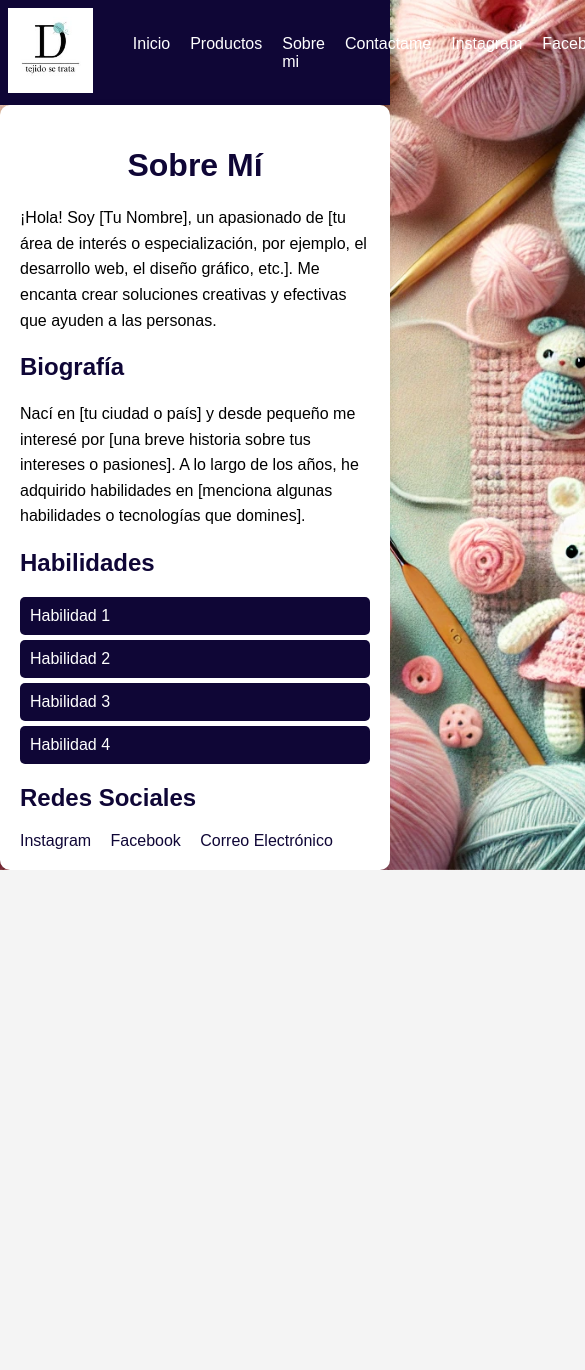
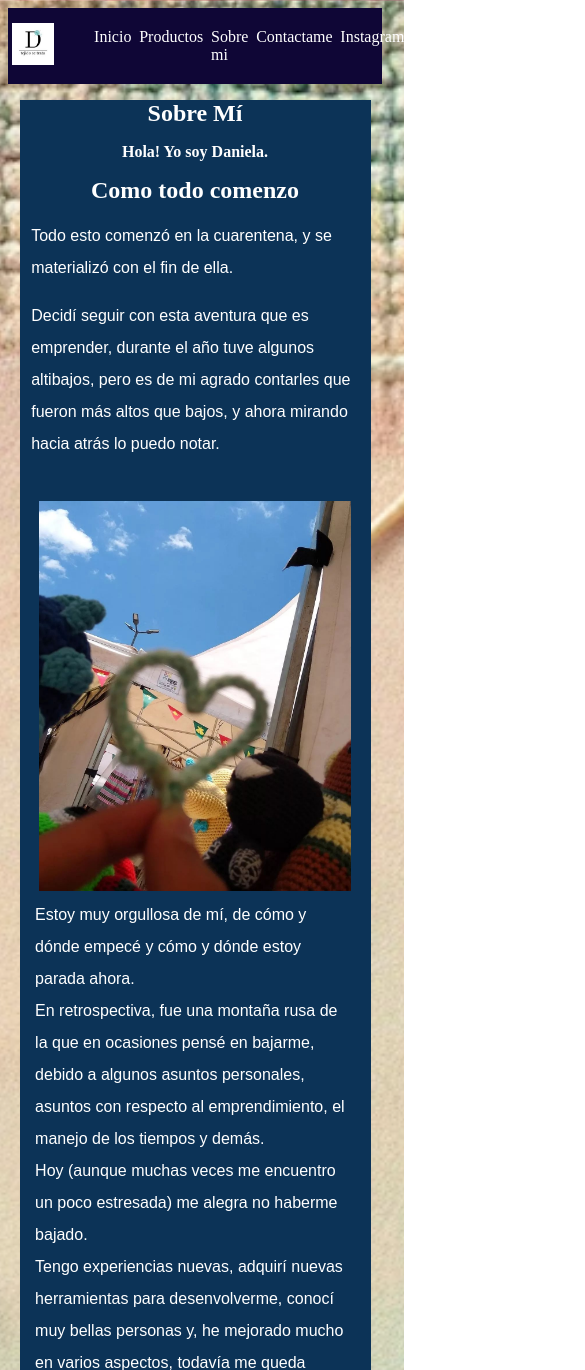
Before and after one commit to LaiunMiguel/Pagina-Web-Dtejidosetrata, a plain HTML site: page enlaces/sobreMi.html in a window 390 px wide. Shown: the top 1370 px of the page, 585 px wide, since content can reach past the window. Before the commit the page ends 870 px from the top, so only its background shows below. Drawn offline with Linux system fonts and the light colour scheme.

Commit message:
Grandes Avances

```diff
--- a/css/base.css
+++ b/css/base.css
@@ -12,13 +12,13 @@ body {
     display: flex;
     align-items: center;
     background-color: #0f0636;
-    padding: 1vh ;
+    padding: 1vh;
   }
 
   .nav-links {
       list-style: none;
       display: flex;
-      gap: 20px;
+      gap: 2vw;
   }
 
   .nav-links a {
@@ -27,12 +27,32 @@ body {
   }
 
   .logo{
-    width: auto; /* Cambia esto a un tamaño adecuado */
-    height: auto; /* Permite que la altura se ajuste proporcionalmente */
-    text-align: center;
+    width: fit-content;
+    height: fit-content;
   }
 
   .logo-img {
     width: auto; /* O cualquier valor que necesites */
-    height: 10vh; /* Mantiene la proporción */
+    height: 15vh; /* Mantiene la proporción */
   }
+
+@media (max-width: 800px) {
+
+  .navbar {
+    display: flex;
+    align-items: center;
+    background-color: #0f0636;
+    padding: 1vw ;
+  }
+
+  .nav-links {
+      list-style: none;
+      display: flex;
+  }
+
+  .logo-img {
+    width: auto; /* O cualquier valor que necesites */
+    height: 5vh; /* Mantiene la proporción */
+  }
+
+}
--- a/css/prod.css
+++ b/css/prod.css
@@ -1,13 +1,13 @@
   h1 {
     font-family: 'Poppins', sans-serif;
     text-align: center;
-    font-size: clamp(2rem, 4vw, 2.10rem);
+    font-size: clamp(1.50rem, 2vw, 2rem);
     color: #ffffff;
   }
 
   p {
     font-family: 'Poppins', sans-serif;
-    font-size: clamp(1rem, 2vw, 1.25rem);
+    font-size: clamp(1rem, 1vw, 1.25rem);
     line-height: 1;
     color: #ffffff;
     text-align: center;
@@ -23,7 +23,7 @@
     display: grid;
     grid-template-columns: auto 1fr;
     width: 90vw;
-    height: 85vh;
+    height: 78vh;
     margin-top: 3vh;
     margin-left: 5vw;
     gap: 1vw;
@@ -33,7 +33,7 @@
   .fotoZoom {
 
     width: fit-content;
-    height: 85vh;
+    height: 78vh;
     text-align: center;
     background-color: rgb(19, 18, 114);
 
@@ -52,10 +52,10 @@
 
   .miniContenedor {
 
-    display: flex;
-    flex-direction: column;
+    display: grid;
+    grid-column: auto, 1fr;
     width: 100%;
-    height: 85vh;
+    height: 78vh;
     gap: 1vh;
  }
 
@@ -66,8 +66,8 @@
     background-color: rgb(19, 18, 114);
     display: flex;
     flex-direction: column;
-    width: 55vw;
-    height: auto;
+    width: 100%;
+    height: 100%;
   }
 
   .titulo {
@@ -93,8 +93,8 @@
     background-color: rgb(19, 18, 114);
     border: 5px solid rgb(19, 18, 114);
     display: flex;
-    width: 55vw;
-    height: auto;
+    width: 100%;
+    height: 55%;
     position: relative; /* Necesario para que los botones se posicionen respecto a este contenedor */
     overflow: hidden; /* Esconde el desbordamiento de las imágenes */
 }
@@ -154,7 +154,7 @@
 
 
  /* Ajuste para dispositivos celulares */
- @media (max-width: 900px) {
+ @media (max-width: 800px) {
 
   h1 {
     font-family: 'Poppins', sans-serif;
@@ -170,60 +170,67 @@
     text-align: center;
   }
 
-
   .contenedor {
-    display: grid;
-    grid-template-columns: 50vw 45vw;
-    width: 95vw;
-    height: 85vh;
-    margin-top: 15vh;
-    margin-left: 1vw;
-    gap: 1vw;
+    display: flex;
+    flex-direction: column;
+    width: 75vw;
+    position: relative;
+    height: auto; /* Ajustar la altura en móviles */
+    gap: 0px;
+    margin-left: auto;
+    margin-right: auto;
     }
 
     .fotoZoom {
-      width: 100%;
       height: fit-content;
-      background-color: rgba(255, 255, 255, 0);
+      height: fit-content;
+      background-color: #00000000;
     }
 
     .imagen {
-      box-sizing: border-box;
-      border: 5px inset #854008;
       width: 100%;
       height: auto;
-      max-width: 100%;
     }
 
     .miniContenedor {
       display: flex;
       flex-direction: column;
+      gap: 0.5vh;
       width: 100%;
-    height: 85vh;
+      height: 100%
+   }
 
+    .detalles{
+      order: 2;
+      width: 100%;
+      height: fit-content;
+    }
+
+    .galeria {
+      order: 1;
+      width: 100%;
+      height: 10vh;
+  }
+
+    .imagenesCont {
+      display: flex;
+      gap: 1vw; /* Espaciado entre imágenes */
+  }
+
+  .miniImagen {
+      min-width: 25%;
+      height: auto;
+      object-fit: cover;
+      border: 1px solid #ddd;
+      background-color: white;
+  }
+
+  .miniImagen:hover {
+      object-fit: cover;
+      border: 1px solid #000000;
+      background-color: white;
   }
 
 
-  .detalles{
 
-    border-radius: 8px;
-    box-sizing: border-box;
-    background-color: rgb(19, 18, 114);
-    display: flex;
-    flex-direction: column;
-    width: 100%;
-    height: auto;
 }
-
-  .galeria {
-    box-sizing: border-box;
-    border-radius: 8px;
-    background-color: rgb(19, 18, 114);
-    border: 5px solid rgb(19, 18, 114);
-    display: flex;
-    width: 100%;
-    height: auto;
-    position: relative; /* Necesario para que los botones se posicionen respecto a este contenedor */
-    overflow: hidden; /* Esconde el desbordamiento de las imágenes */
-}
-}
--- /dev/null
+++ b/css/sobreMi.css
@@ -0,0 +1,101 @@
+.body{
+    font-family: 'Poppins', sans-serif;
+}
+
+.container {
+    width: 80vw;
+    height:100%;
+    background-color: #0c3357;
+    margin-left: auto;
+    margin-right: auto;
+}
+h1 {
+    text-align: center;
+    font-size: clamp(1.50rem, 2vw, 2rem);
+    color: #ffffff;
+}
+h2 {
+    text-align: center;
+    font-size: clamp(1rem, 1vw, 1.25rem);
+    color: #ffffff;
+}
+p {
+    font-family: 'Poppins', sans-serif;
+    font-size: clamp(1rem, 1vw, 1.25rem);
+    line-height: 2;
+    color: #ffffff;
+    margin-left: 1vw;
+}
+
+.divConImagenYTexto{
+    display: grid;
+    grid-template-columns: auto 1fr;
+    gap: 1vw;
+}
+
+.texto p{
+    margin: 0; /* Elimina el margen entre los párrafos */
+    padding: 0; /* Elimina el relleno */
+    margin-left: 1vw;
+    margin-right: 2vw;
+}
+
+.imagenDiv{
+    margin-top: 3vh;
+    margin-left: 1vw;
+    background-color: rgba(255, 0, 0, 0);
+    width: fit-content;
+    height: fit-content;
+}
+
+.imagen{
+    width: auto;
+    height: 70vh;
+}
+
+@media (max-width: 800px) {
+
+
+
+    p {
+        line-height: 2;
+        color: #ffffff;
+        margin-left: 3vw;
+        margin-right: 3vw;
+    }
+
+    .container {
+        width: 90vw;
+        height:100%;
+        background-color: #0c3357;
+        margin-left: auto;
+        margin-right: auto;
+    }
+
+
+    .divConImagenYTexto{
+        display: flex ;
+        flex-direction: column;
+        gap: 1vw;
+
+    }
+
+    .texto{
+        margin-left: 3vw;
+        margin-right: 3vw;
+    }
+
+    .imagenDiv{
+        margin-left:auto;
+        margin-right:auto;
+        background-color: rgba(255, 0, 0, 0);
+        width: fit-content;
+        height: fit-content;
+    }
+
+    .imagen{
+        width: 80vw;
+        height: auto;
+    }
+
+}
--- a/enlaces/contacto.html
+++ b/enlaces/contacto.html
@@ -2,19 +2,20 @@
 <html lang="es">
 <head>
   <meta charset="UTF-8">
-  <meta name="viewport" content="width=device-width, initial-scale=1.0">
+  <meta name="viewport" content="width=device-width, initial-scale=0.7">
+  <link rel="stylesheet" href="../css/contacto.css">
   <link rel="stylesheet" href="../css/base.css">
   <title>Contactame</title>
   <script defer src="../js/navbar.js"></script>
 </head>
 
 <body>
- <section id="contacto">
+ <section id="contacto" class="section">
     <h2>Contacto</h2>
     <p>Para consultas, puedes enviarme un correo a: <a href="mailto:tucorreo@example.com">tucorreo@example.com</a></p>
     <p>Sígueme en redes sociales:</p>
     <ul>
-      <li><a href="https://www.instagram.com/tuusuario" target="_blank">Instagram</a></li>
+      <li><a href="https://www.instagram.com/dtejidosetrata/?hl=es-es" target="_blank">Instagram</a></li>
       <li><a href="https://www.facebook.com/tuusuario" target="_blank">Facebook</a></li>
     </ul>
   </section>
--- a/enlaces/sobreMi.html
+++ b/enlaces/sobreMi.html
@@ -2,53 +2,10 @@
 <html lang="es">
 <head>
     <meta charset="UTF-8">
-    <meta name="viewport" content="width=device-width, initial-scale=1.0">
+    <meta name="viewport" content="width=device-width, initial-scale=0.7">
     <title>Sobre Mí</title>
     <link rel="stylesheet" href="../css/base.css">
-    <style>
-        body {
-            font-family: Arial, sans-serif;
-            background-color: #f4f4f4;
-            margin: 0;
-            padding: 0;
-        }
-        .container {
-            max-width: 800px;
-            margin: 0 auto;
-            padding: 20px;
-            background-color: #fff;
-            border-radius: 10px;
-            box-shadow: 0 2px 10px rgba(0, 0, 0, 0.1);
-        }
-        h1 {
-            color: #0f0636;
-        }
-        h2 {
-            color: #0f0636;
-        }
-        p {
-            line-height: 1.6;
-        }
-        .skills {
-            list-style-type: none;
-            padding: 0;
-        }
-        .skills li {
-            background: #0f0636;
-            color: white;
-            margin: 5px 0;
-            padding: 10px;
-            border-radius: 5px;
-        }
-        .socials {
-            margin-top: 20px;
-        }
-        .socials a {
-            margin-right: 15px;
-            text-decoration: none;
-            color: #0f0636;
-        }
-    </style>
+    <link rel="stylesheet" href="../css/sobreMi.css">
     <script defer src="../js/navbar.js"></script>
 </head>
 <body>
@@ -56,24 +13,35 @@
 
     <div class="container">
         <h1>Sobre Mí</h1>
-        <p>¡Hola! Soy [Tu Nombre], un apasionado de [tu área de interés o especialización, por ejemplo, el desarrollo web, el diseño gráfico, etc.]. Me encanta crear soluciones creativas y efectivas que ayuden a las personas.</p>
+        <h2>Hola! Yo soy Daniela.</h2>
+        <h1>Como todo comenzo</h1>
+        <div>
+            <p>Todo esto comenzó en la cuarentena, y se materializó con el fin de ella.</p>
+            <p>Decidí seguir con esta aventura que es emprender, durante el año tuve algunos altibajos,
+            pero es de mi agrado contarles que fueron más altos que bajos, y ahora mirando hacia atrás lo puedo notar.</p>
+            <div class="divConImagenYTexto">
 
-        <h2>Biografía</h2>
-        <p>Nací en [tu ciudad o país] y desde pequeño me interesé por [una breve historia sobre tus intereses o pasiones]. A lo largo de los años, he adquirido habilidades en [menciona algunas habilidades o tecnologías que domines].</p>
+                <div class="imagenDiv">
+                    <img class="imagen" src="../images/SobreMi.jpg" alt="Sobre Mi">
+                </div>
+                <div class="texto">
+                    <p>Estoy muy orgullosa de mí, de cómo y dónde empecé y cómo y dónde estoy parada ahora.</p>
+                    <p>En retrospectiva, fue una montaña rusa de la que en ocasiones pensé en bajarme, debido a algunos asuntos personales, asuntos con respecto al emprendimiento, el manejo de los tiempos y demás.</p>
+                    <p>Hoy (aunque muchas veces me encuentro un poco estresada) me alegra no haberme bajado.</p>
+                    <p>Tengo experiencias nuevas, adquirí nuevas herramientas para desenvolverme, conocí muy bellas personas y, he mejorado mucho en varios aspectos, todavía me queda mucho por mejorar, es un largo camino.</p>
+                    <p>Emprender no es fácil, no es algo que deba tomarse a la ligera, aún así, espero seguir en este lindo y escabroso camino.</p>
 
-        <h2>Habilidades</h2>
-        <ul class="skills">
-            <li>Habilidad 1</li>
-            <li>Habilidad 2</li>
-            <li>Habilidad 3</li>
-            <li>Habilidad 4</li>
-        </ul>
+                    <p>Si vos estás pensando en emprender, hacelo porque es una experiencia muy linda.</p>
+                    <p>Hacelo y el que no te apoye que te mire crecer desde lejos.</p>
+                    <p>Vas a tener varios inconvenientes al principio, y ni te digo los que vas a tener en el transcurso, pero... lo vale, si es algo que querés y que te gusta.</p>
 
-        <h2>Redes Sociales</h2>
-        <div class="socials">
-            <a href="https://www.instagram.com/tuusuario" target="_blank">Instagram</a>
-            <a href="https://www.facebook.com/tuusuario" target="_blank">Facebook</a>
-            <a href="mailto:tucorreo@example.com">Correo Electrónico</a>
+                    <p>Tengo más cosas para decir, y algunas otras para las que no encuentro las palabras adecuadas que puedan expresar en su totalidad lo que siento.</p>
+                    <p>Así que lo único que tengo para decirles es que les agradezco mucho a quienes me acompañaron desde un principio, a quienes me acompañaron en el "medio" y a quienes son súper nuevxs.</p>
+                    <p>Les agradezco la confianza cuando me piden hacer proyectos nuevos, les agradezco cuando les gustan mis cosas y me lo dicen con la mejor, les agradezco los consejos e ideas.</p>
+                    <p>Me agradezco a mí, les agradezco a cada unx de ustedes.</p>
+                </div>
+            </div>
+        <h1>Gracias totales.</h1>
         </div>
     </div>
 </body>
--- a/js/navbar.js
+++ b/js/navbar.js
@@ -5,12 +5,21 @@ document.addEventListener('DOMContentLoaded', function() {
         <a href="../"><img src="../images/logo.jpg" alt="Logo" class="logo-img"></a> <!-- Ruta relativa desde un subdirectorio -->
       </div>
       <ul class="nav-links">
+        <div>
         <li><a href="../">Inicio</a></li>
+        </div>
+        <div>
         <li><a href="../enlaces/productos.html">Productos</a></li>
+        </div>
+        <div>
         <li><a href="../enlaces/sobreMi.html">Sobre mi</a></li>
+        </div>
+        <div>
         <li><a href="../enlaces/contacto.html">Contactame</a></li>
+        </div>
+        <div>
         <li><a href="https://www.instagram.com/dtejidosetrata/?hl=es-es" target="_blank">Instagram</a></li>
-        <li><a href="https://www.facebook.com/tu_perfil" target="_blank">Facebook</a></li>
+        </div>
       </ul>
     </nav>
   `;
```
Also changed, not shown: css/contacto.css (added, +51 -0 lines), css/productos.css (+72 -7 lines), data/productos.json (+19 -0 lines), enlaces/prod.html (+1 -1 lines), enlaces/productos.html (+11 -4 lines), index.html (+22 -4 lines), images/SobreMi.jpg (added), images/prod3/1.jpg (added), images/prod3/2.jpg (added), images/prod3/3.jpg (added), images/prod3/4.jpg (added). Lines whose indentation alone changed are shown as unchanged.
